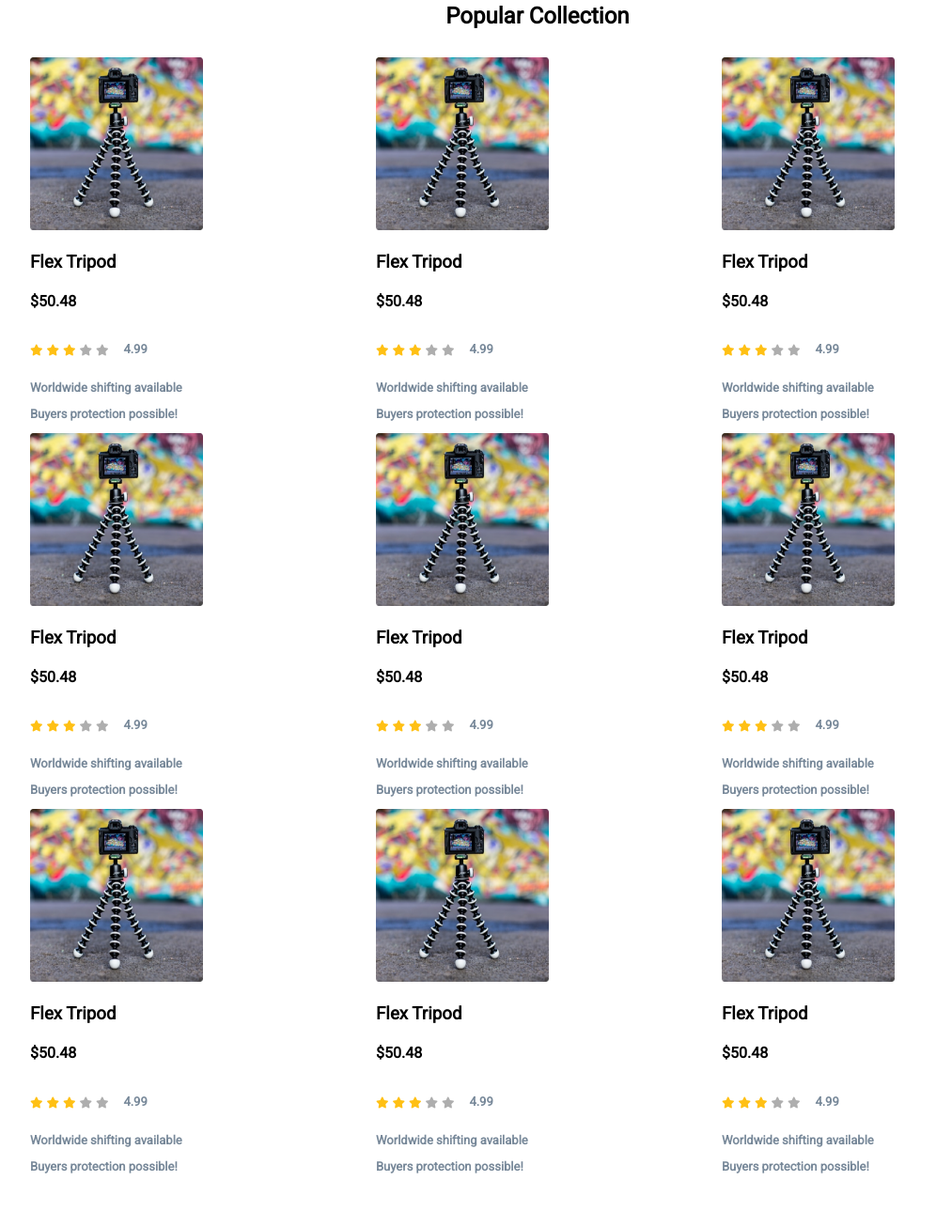
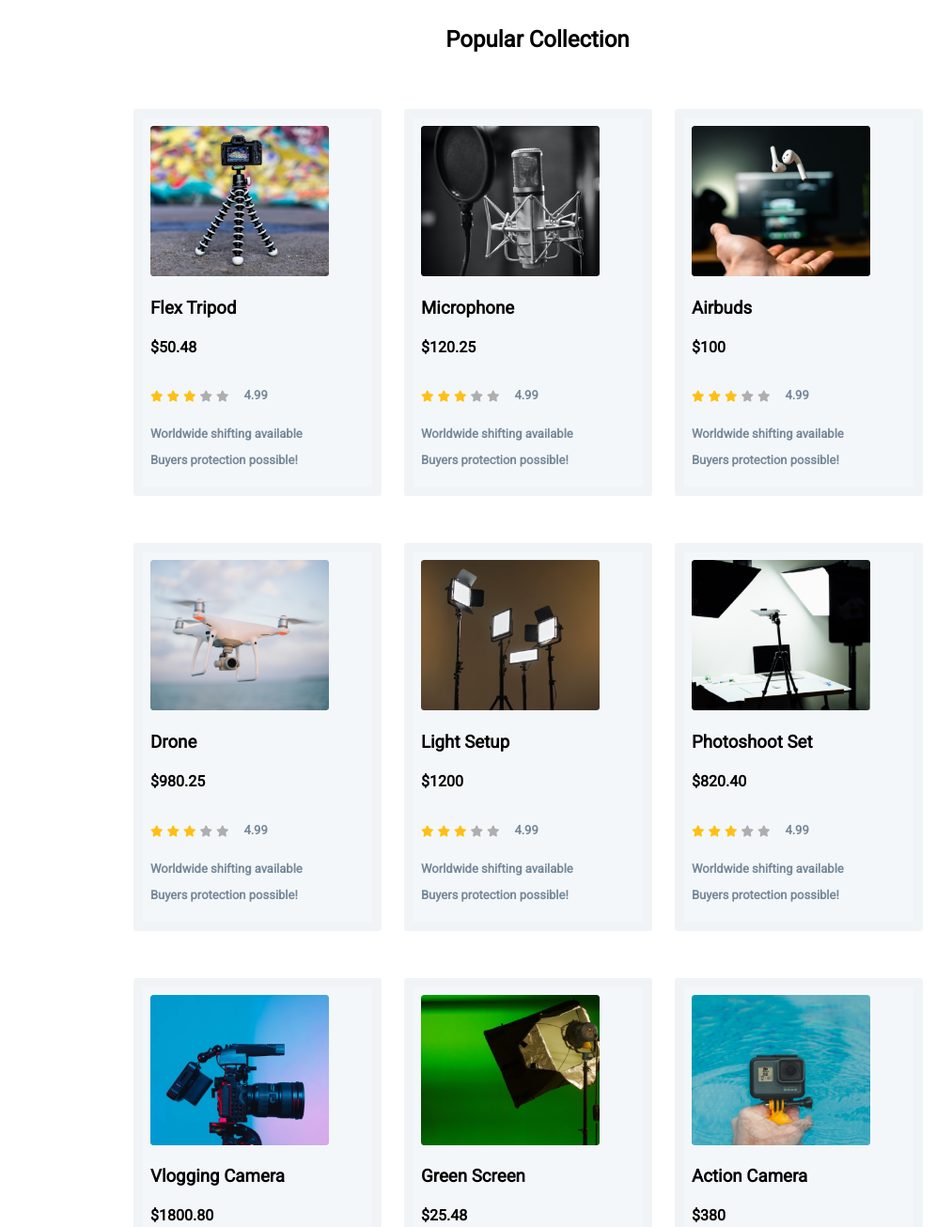
Before and after one commit to SarafNusrat/influencer-gears, a plain HTML site: page index.html in a window 1280 px wide. Shown: the part 1294-2600 px from the top of the page at 94% size, without its empty margins (68-1081 px from the left). Drawn offline with Linux system fonts and the light colour scheme.

Commit message:
more code added

```diff
--- a/index.html
+++ b/index.html
@@ -73,13 +73,13 @@
 
             <div class="item">
                 <div class="item-banner">
-                    <img src="images/tripod.png">
+                    <img src="images/mic.png">
                 </div>
                 <div class="item-name">
-                    <h3>Flex Tripod</h3>
+                    <h3>Microphone</h3>
                 </div>
                 <div class="item-price">
-                    <h4>$50.48</h4>
+                    <h4>$120.25</h4>
                 </div>
                 <div class="rating-info">
                     <div class="item-ratings">
@@ -104,13 +104,13 @@
 
             <div class="item">
                 <div class="item-banner">
-                    <img src="images/tripod.png">
+                    <img src="images/airpod.png">
                 </div>
                 <div class="item-name">
-                    <h3>Flex Tripod</h3>
+                    <h3>Airbuds</h3>
                 </div>
                 <div class="item-price">
-                    <h4>$50.48</h4>
+                    <h4>$100</h4>
                 </div>
                 <div class="rating-info">
                     <div class="item-ratings">
@@ -135,13 +135,13 @@
 
             <div class="item">
                 <div class="item-banner">
-                    <img src="images/tripod.png">
+                    <img src="images/drone.png">
                 </div>
                 <div class="item-name">
-                    <h3>Flex Tripod</h3>
+                    <h3>Drone</h3>
                 </div>
                 <div class="item-price">
-                    <h4>$50.48</h4>
+                    <h4>$980.25</h4>
                 </div>
                 <div class="rating-info">
                     <div class="item-ratings">
@@ -166,13 +166,13 @@
 
             <div class="item">
                 <div class="item-banner">
-                    <img src="images/tripod.png">
+                    <img src="images/lights.png">
                 </div>
                 <div class="item-name">
-                    <h3>Flex Tripod</h3>
+                    <h3>Light Setup</h3>
                 </div>
                 <div class="item-price">
-                    <h4>$50.48</h4>
+                    <h4>$1200</h4>
                 </div>
                 <div class="rating-info">
                     <div class="item-ratings">
@@ -197,13 +197,13 @@
 
             <div class="item">
                 <div class="item-banner">
-                    <img src="images/tripod.png">
+                    <img src="images/setup.png">
                 </div>
                 <div class="item-name">
-                    <h3>Flex Tripod</h3>
+                    <h3>Photoshoot Set</h3>
                 </div>
                 <div class="item-price">
-                    <h4>$50.48</h4>
+                    <h4>$820.40</h4>
                 </div>
                 <div class="rating-info">
                     <div class="item-ratings">
@@ -228,13 +228,13 @@
 
             <div class="item">
                 <div class="item-banner">
-                    <img src="images/tripod.png">
+                    <img src="images/camera.png">
                 </div>
                 <div class="item-name">
-                    <h3>Flex Tripod</h3>
+                    <h3>Vlogging Camera</h3>
                 </div>
                 <div class="item-price">
-                    <h4>$50.48</h4>
+                    <h4>$1800.80</h4>
                 </div>
                 <div class="rating-info">
                     <div class="item-ratings">
@@ -259,13 +259,13 @@
 
             <div class="item">
                 <div class="item-banner">
-                    <img src="images/tripod.png">
+                    <img src="images/single-light.png">
                 </div>
                 <div class="item-name">
-                    <h3>Flex Tripod</h3>
+                    <h3>Green Screen</h3>
                 </div>
                 <div class="item-price">
-                    <h4>$50.48</h4>
+                    <h4>$25.48</h4>
                 </div>
                 <div class="rating-info">
                     <div class="item-ratings">
@@ -290,13 +290,13 @@
 
             <div class="item">
                 <div class="item-banner">
-                    <img src="images/tripod.png">
+                    <img src="images/action.png">
                 </div>
                 <div class="item-name">
-                    <h3>Flex Tripod</h3>
+                    <h3>Action Camera</h3>
                 </div>
                 <div class="item-price">
-                    <h4>$50.48</h4>
+                    <h4>$380</h4>
                 </div>
                 <div class="rating-info">
                     <div class="item-ratings">
--- a/styles/style.css
+++ b/styles/style.css
@@ -7,7 +7,7 @@ body{
     font-family: 'Bree Serif', serif;
     font-family: 'Poppins', sans-serif;
     font-family: 'Roboto', sans-serif;
-    margin: 70px 100px;
+    margin: 70px 90px;
 }
 
 h1{
@@ -73,18 +73,18 @@ h1{
 }
 
 .collection-section{
-    margin-top: 50px;
+    margin-top: 60px;
 }
 
 #popular-text{
     text-align: center;
-    margin-bottom: 30px;
+    margin-bottom: 60px;
 }
 
 /*------- item styles --------*/
 .items .item-banner img{
-    height: 184px;
-    width: 184px;
+    height: 160px;
+    width: 190px;
     margin-bottom: 0%;
 }
 
@@ -118,4 +118,14 @@ h1{
     display: grid;
     grid-template-columns: repeat(3,1fr);
     grid-column-gap: 24px;
+    margin-left: 120px;
+    padding-right: 140px;
 }
+
+.item{
+    margin-bottom: 50px;
+    border: 10px solid rgba(225, 234, 238, 0.185);
+    background-color: rgba(215, 229, 235, 0.3);
+    border-radius: 3px;
+    padding: 8px 8px 8px 8px;
+}
```
